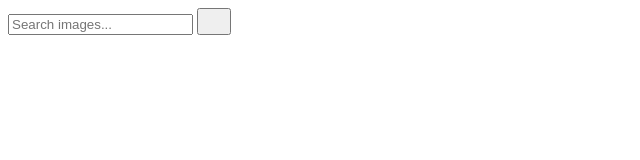
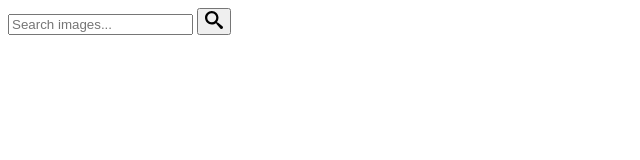
Before and after one commit to Dante4Rungun/goit-js-hw-11, a plain HTML site: page index.html in a window 1280 px wide. Shown: the full height of the page, 0-640 px from the left. Drawn offline with Linux system fonts and the light colour scheme.

Commit message:
Deploying to gh-pages from @ Dante4Rungun/goit-js-hw-11@99cb302377ad4c6bc3d95b99b5f83b3d88b54390 🚀

```diff
--- a/index.html
+++ b/index.html
@@ -1 +1 @@
-<!DOCTYPE html><html lang="ru"><head><meta charset="utf-8"><meta name="viewport" content="width=device-width, initial-scale=1.0"><title>Page title</title><link rel="stylesheet" href="/parcel-project-template/index.3964f30e.css"><script type="module" src="/parcel-project-template/index.a4222045.js"></script><script src="/parcel-project-template/index.2bf1566c.js" nomodule="" defer></script></head><body> <section class="search"> <div class="container"> <form class="search-form" id="search-form"> <input type="text" name="searchQuery" autocomplete="off" placeholder="Search images..."> <button type="submit"> <svg width="18px" height="18px"> <use href="/parcel-project-template/symbol-defs.26028f35.svg#icon-search"></use> </svg> </button> </form> </div> </section> <section class="cards"> <div class="container"> <div class="gallery">  </div> </div> </section> </body></html>
+<!DOCTYPE html><html lang="ru"><head><meta charset="utf-8"><meta name="viewport" content="width=device-width, initial-scale=1.0"><title>Page title</title><link rel="stylesheet" href="/goit-js-hw-11/index.3964f30e.css"><script type="module" src="/goit-js-hw-11/index.a4222045.js"></script><script src="/goit-js-hw-11/index.2bf1566c.js" nomodule="" defer></script></head><body> <section class="search"> <div class="container"> <form class="search-form" id="search-form"> <input type="text" name="searchQuery" autocomplete="off" placeholder="Search images..."> <button type="submit"> <svg width="18px" height="18px"> <use href="/goit-js-hw-11/symbol-defs.26028f35.svg#icon-search"></use> </svg> </button> </form> </div> </section> <section class="cards"> <div class="container"> <div class="gallery">  </div> </div> </section> </body></html>
```
